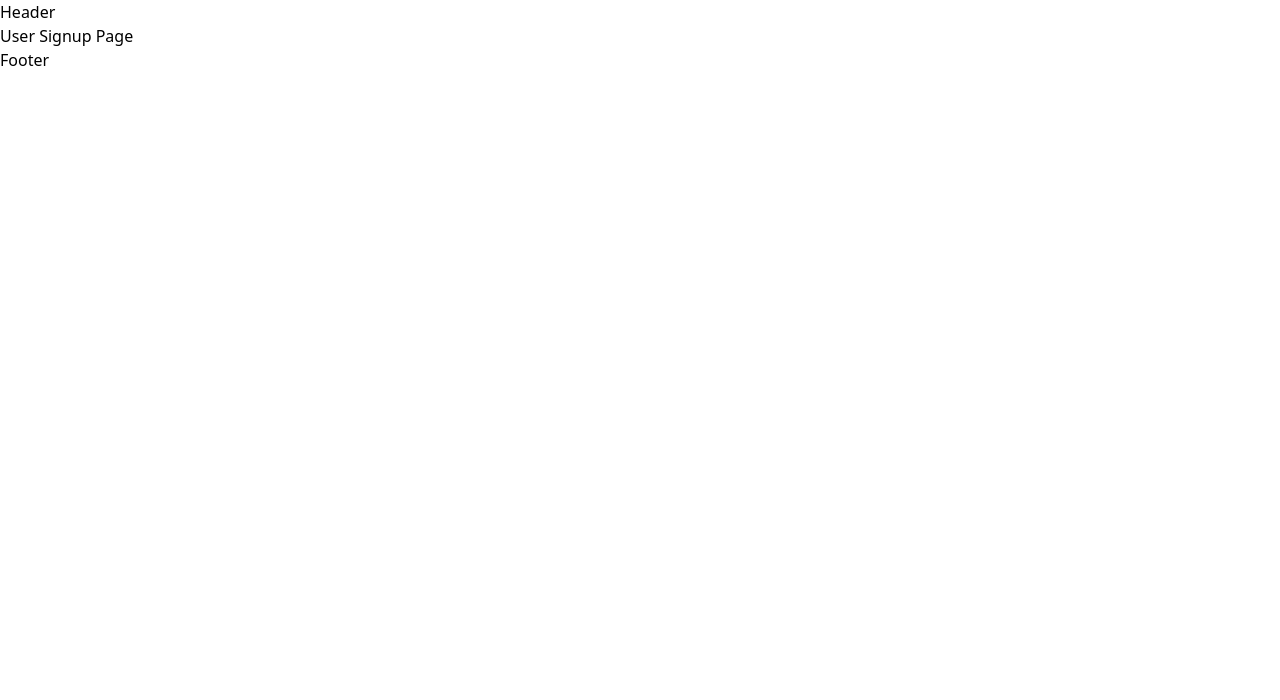
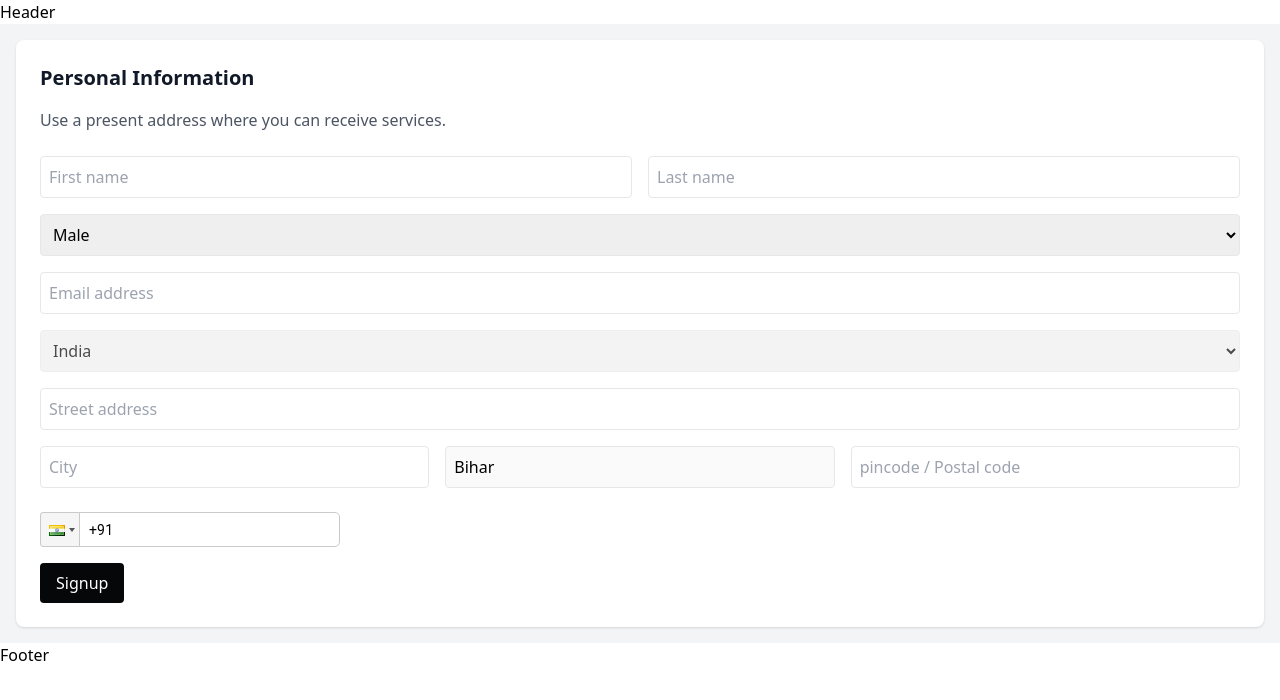
Before and after one commit to Abhishekranjan-01/Qservice, a React (Vite) app: page /user-signup in a window 1280 px wide. Shown: the top 700 px of the page. Built offline with nearby package versions, Linux system fonts and the light colour scheme.

Commit message:
user signup page in progress

```diff
--- a/src/pages/signup/User-Signup/User-signup.jsx
+++ b/src/pages/signup/User-Signup/User-signup.jsx
@@ -1,7 +1,99 @@
+import PhoneInput from "react-phone-input-2";
+import "react-phone-input-2/lib/style.css";
+
 export default function UserSignup() {
   return (
-    <div>
-      <h1>User Signup Page</h1>
+    <div className="bg-gray-100 dark:bg-gray-800 transition-colors duration-300">
+      <div className="container mx-auto p-4">
+        <div className="bg-white dark:bg-gray-700 shadow rounded-lg p-6">
+          <h1 className="text-xl font-semibold mb-4 text-gray-900 dark:text-gray-100">
+            Personal Information
+          </h1>
+          <p className="text-gray-600 dark:text-gray-300 mb-6">
+            Use a present address where you can receive services.
+          </p>
+          <form>
+            <div className="grid grid-cols-1 md:grid-cols-2 gap-4 mb-4">
+              <input
+                type="text"
+                placeholder="First name"
+                className="border p-2 rounded w-full"
+              />
+              <input
+                type="text"
+                placeholder="Last name"
+                className="border p-2 rounded w-full"
+              />
+            </div>
+            <div className=" gap-4 mb-4">
+              <select className="border p-2 rounded w-full">
+                <option value="male">Male</option>
+                <option value="female">Female</option>
+              </select>
+            </div>
+            <div className="mb-4">
+              <input
+                type="email"
+                placeholder="Email address"
+                className="border p-2 rounded w-full"
+              />
+            </div>
+            <div className="mb-4">
+              <select className="border p-2 rounded w-full" disabled>
+                <option>India</option>
+              </select>
+            </div>
+            <div className="mb-4">
+              <input
+                type="text"
+                placeholder="Street address"
+                className="border p-2 rounded w-full"
+              />
+            </div>
+            <div className="grid grid-cols-1 md:grid-cols-3 gap-4 mb-6">
+              <input
+                type="text"
+                placeholder="City"
+                className="border p-2 rounded w-full"
+              />
+              <input
+                type="text"
+                placeholder="State "
+                value={"Bihar"}
+                disabled
+                className="border p-2 rounded w-full"
+              />
+              <input
+                type="text"
+                placeholder="pincode / Postal code"
+                className="border p-2 rounded w-full"
+                minLength={6}
+                maxLength={6}
+              />
+            </div>
+
+            <PhoneInput
+              type="tel"
+              role="phone number"
+              country={"in" || 91}
+              onlyCountries={["in"]}
+              preferredCountries={["in"]}
+              placeholder=""
+              className="mb-4 w-1/2 sm:w-full"
+              // value={this.state.phone}
+              // onChange={(phone) => this.setState({ phone })}
+            />
+
+            <button
+              type="submit"
+              id="submit-button"
+              className="px-4 py-2 rounded  bg-[#050708] hover:bg-[#050708]/90  text-white focus:outline-none transition-colors"
+            >
+              Signup
+            </button>
+          </form>
+        </div>
+      </div>
     </div>
   );
 }
```
